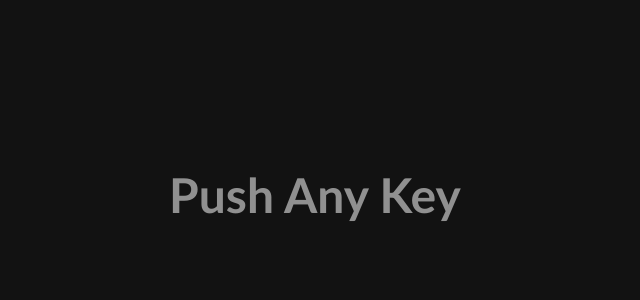
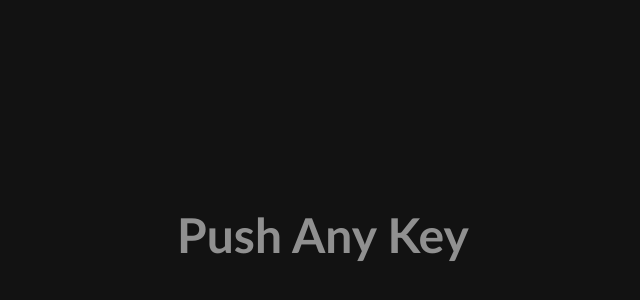
Before and after one commit to Byenio/keyboard_tester, a plain HTML site: page index.html in a window 1280 px wide. Shown: the part 174-474 px from the top of the page, without its empty margins (325-965 px from the left). Drawn offline with Linux system fonts and the light colour scheme.

Commit message:
Fixed css

```diff
--- a/style.css
+++ b/style.css
@@ -9,7 +9,9 @@ body {
   justify-content: center;
   align-items: center;
 
-  height: 90vh;
+  height: 100vh;
+  width: 100vw;
+  overflow: hidden;
 }
 
 .key,
```
